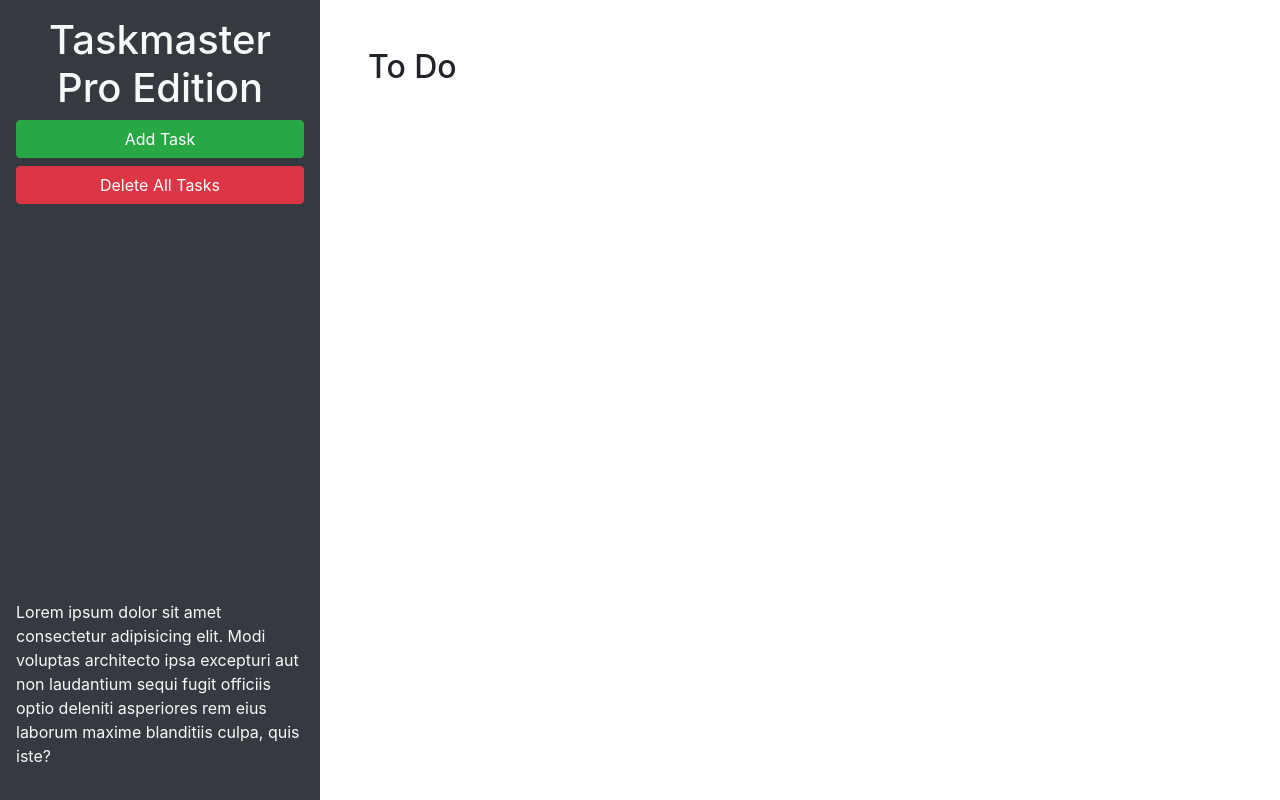
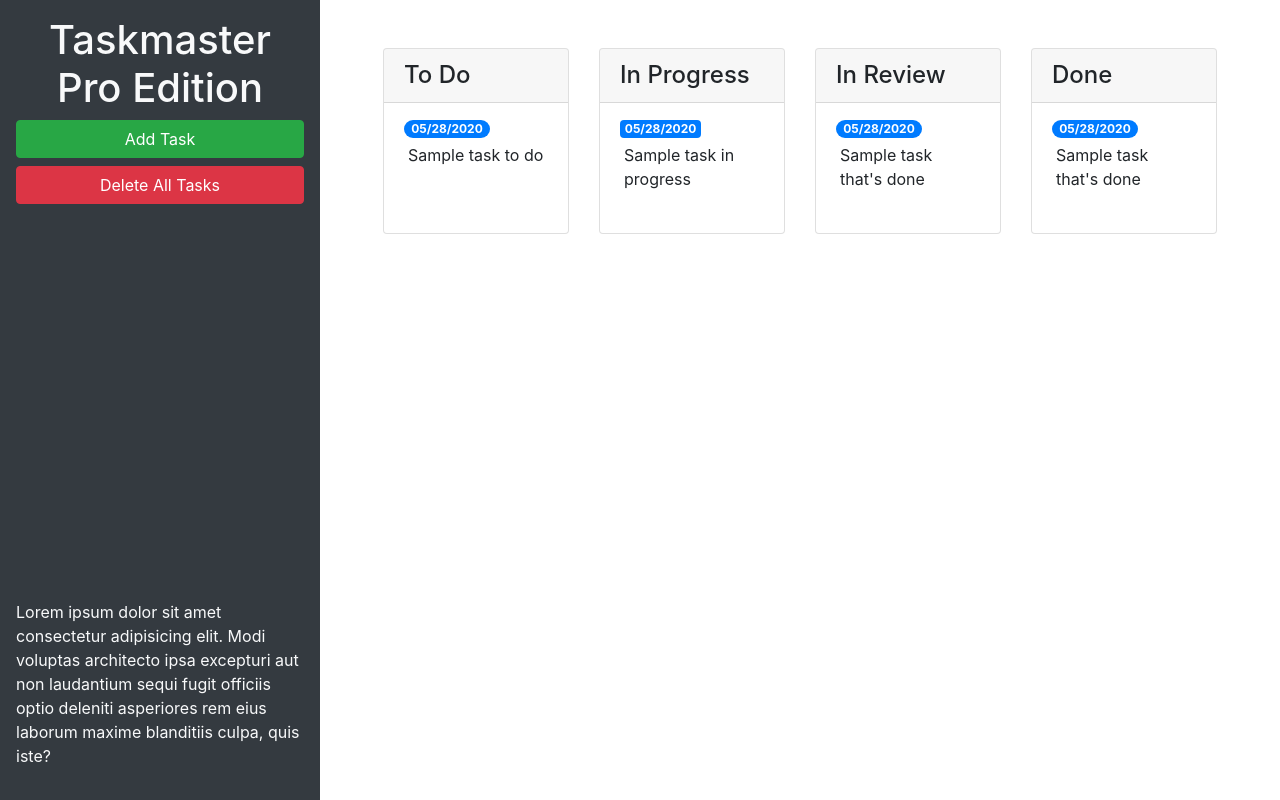
Before and after one commit to randronaco1027/taskmaster-pro, a plain HTML site: page index.html in a window 1280 px wide. Drawn offline with nearby package versions, Linux system fonts and the light colour scheme.

Commit message:
updated columns and modal

```diff
--- a/index.html
+++ b/index.html
@@ -24,9 +24,62 @@
       </p>
     </header>
     <main class="col-12 col-lg-9">
-      <div class="m-5">
-        <h2>To Do</h2>
-        <ul id="list-toDo" class="list-group"> </ul>
+      <div class="m-5 row justify-content-around">
+        <div class="col-12 col-md-6 col-xl-3 mb-3">
+          <div class="card">
+            <h4 class="card-header">
+              To Do
+            </h4>
+            <ul id="list-toDo" class="list-group list-group-flush">
+              <li class="list-group-item">
+                <span class="badge badge-primary badge-pill">05/28/2020</span>
+                <p class="m-1">Sample task to do</p>
+              </li>
+            </ul>
+          </div>
+        </div>
+
+        <div class="col-12 col-md-6 col-xl-3 mb-3">
+          <div class="card">
+            <h4 class="card-header">
+              In Progress
+            </h4>
+            <ul id="list-inProgress" class="list-group list-group-flush">
+              <li class="list-group-item">
+                <span class="badge badge-primary badge pill">05/28/2020</span>
+                <p class="m-1">Sample task in progress</p>
+              </li>
+            </ul>
+          </div>
+        </div>
+
+        <div class="col-12 col-md-6 col-xl-3 mb-3">
+          <div class="card">
+            <h4 class="card-header">
+              In Review
+            </h4>
+            <ul id="list-done" class="list-group list-group-flush">
+              <li class="list-group-item">
+                <span class="badge badge-primary badge-pill">05/28/2020</span>
+                <p class="m-1">Sample task that's done</p>
+              </li>
+            </ul>
+          </div>
+        </div>
+
+        <div class="col-12 col-md-6 col-xl-3 mb-3">
+          <div class="card">
+            <h4 class="card-header">
+              Done
+            </h4>
+            <ul id="list-done" class="list-group list-group-flush">
+              <li class="list-group-item">
+                <span class="badge badge-primary badge-pill">05/28/2020</span>
+                <p class="m-1">Sample task that's done</p>
+              </li>
+            </ul>
+          </div>
+        </div>
       </div>
     </main>
   </div>
@@ -46,11 +99,11 @@
           <form>
             <div class="form-group">
               <label for="modalTaskDescription">Task description</label>
-              <textarea id="modalTaskDescription" rows="3"></textarea>
+              <textarea id="modalTaskDescription" rows="3" class="form-control"></textarea>
             </div>
             <div class="form-group">
               <label for="modalDueDate">Due date</label>
-              <input type="text" id="modalDueDate" placeholder="mm/dd/yyyy" autocomplete="off" />
+              <input type="text" class="form-control" id="modalDueDate" placeholder="mm/dd/yyyy" autocomplete="off" />
             </div>
           </form>
         </div>
```
